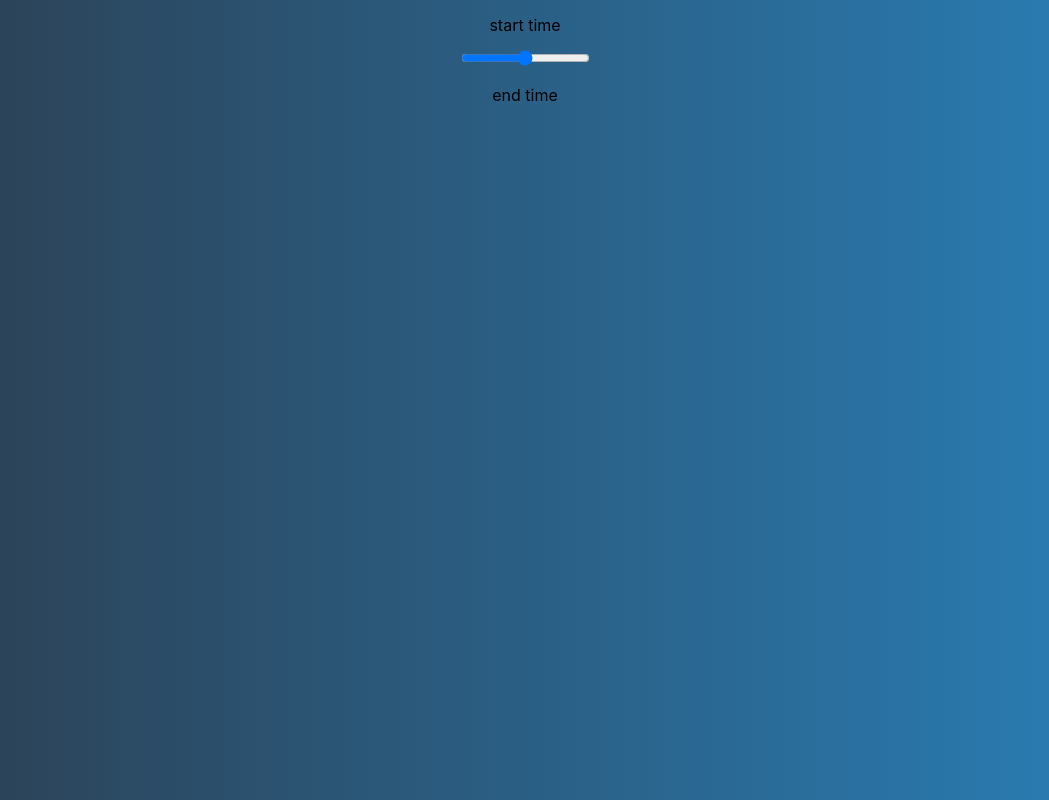
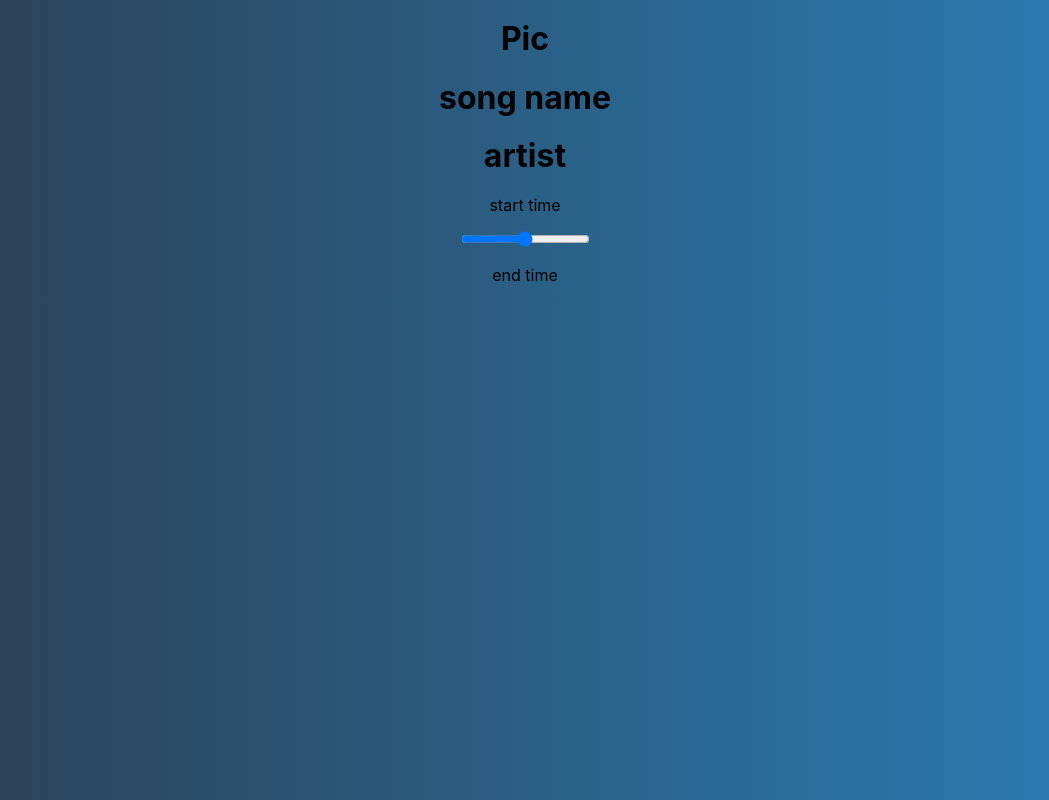
Before and after one commit to javokhirbekkhaydarov/spotfiy, a React (Create React App) app in the folder robot/: page / in a window 1280 px wide. Shown: the whole page, without its empty margins (115-1164 px from the left). Built offline with nearby package versions, Linux system fonts and the light colour scheme.

Commit message:
added font awesome

```diff
--- a/package.json
+++ b/package.json
@@ -1,5 +1,7 @@
 {
   "dependencies": {
+    "@fortawesome/fontawesome-svg-core": "^6.1.1",
+    "@fortawesome/free-solid-svg-icons": "^6.1.1",
     "node-sass": "^7.0.1",
     "tachyons": "^4.12.0"
   }
--- a/robot/src/container/App.js
+++ b/robot/src/container/App.js
@@ -5,7 +5,11 @@
 import "./App.css";
 
 const App = () => {
-  return (<Song />), (<Player />);
+  return (
+    <>
+      <Song /> <Player />
+    </>
+  );
 };
 
 export default App;
```
Also changed, not shown: 1 other file (tests, documents, lock files or other folders).
